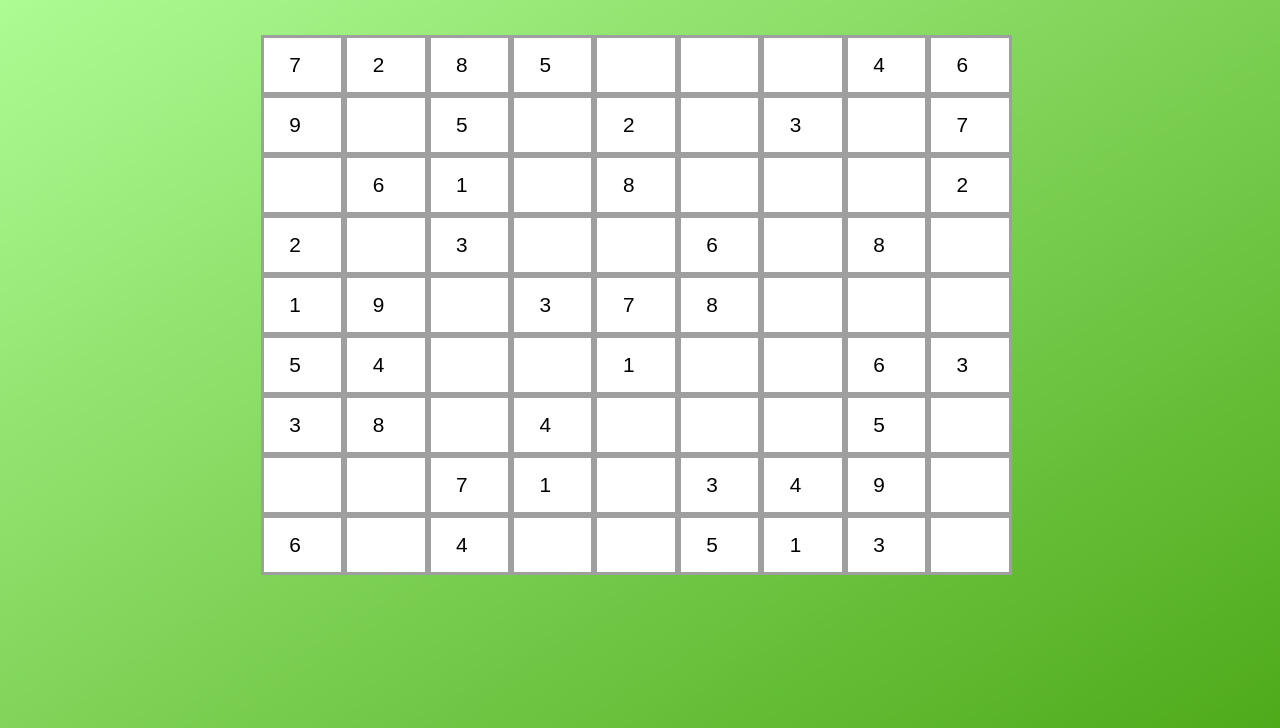
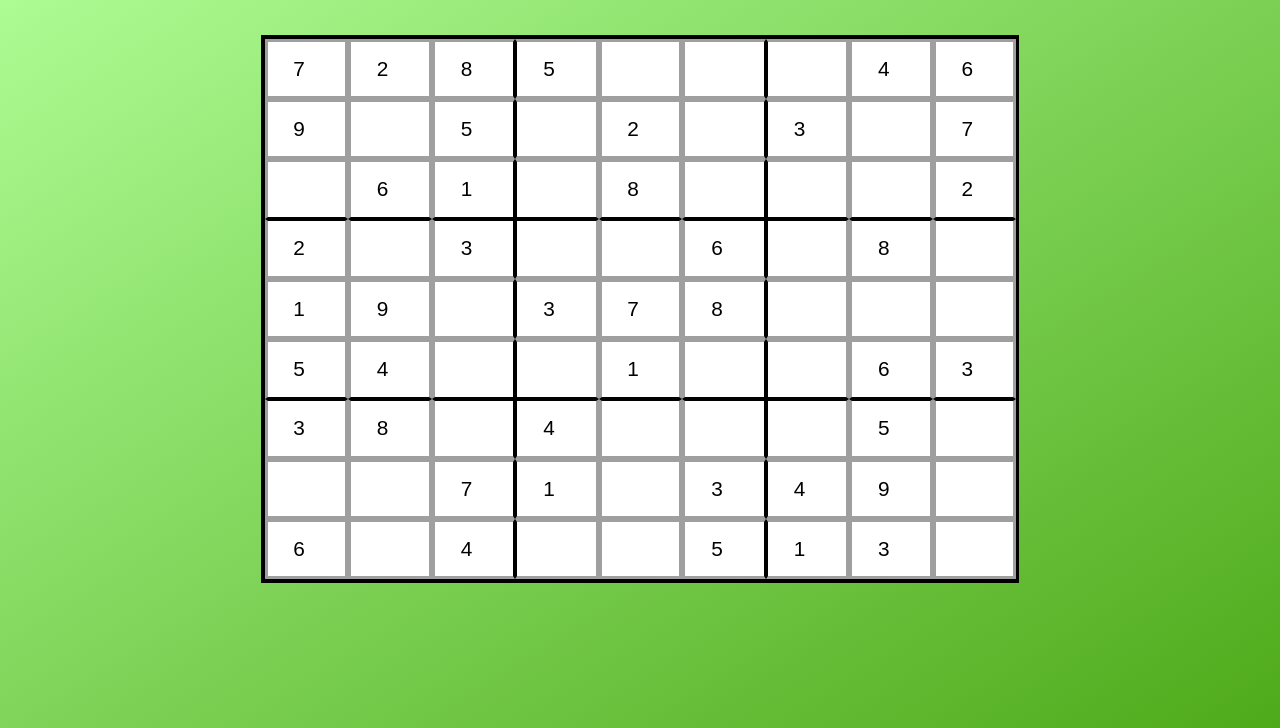
Before and after one commit to pipliya/suduko, a plain HTML site: page index.html in a window 1280 px wide. Shown: the part 72-800 px from the top of the page. Drawn offline with Linux system fonts and the light colour scheme.

Commit message:
Resolving the issue(20.06.2023)

```diff
--- a/index.html
+++ b/index.html
@@ -10,24 +10,29 @@
     }
     #container {
       display: grid;
-      grid-template-columns: repeat(9, 11%);
+      grid-template-columns: repeat(9, 11.13%);
       margin-left: 20%;
       margin-right: 20%;
       margin-top: 3%;
-    }
+      border: 4px solid black;
+      }
+    #container
     input {
       height: 60px;
       text-align: center;
       font-size: 130%;
       border:3px solid #58575791;
+      transition: 0.9s;                         /*added time for transition*/
     }
     input:focus,input::after{
       outline:none;
     }
+
     .heading{
       font-family: 'Montserrat', sans-serif;
       font-size:50px;
       text-align: center;
+
     }
   </style>
 
@@ -60,6 +65,20 @@
     for (var i = 0; i < 9; i++) {
       for (var j = 0; j < 9; j++) {
         var myInput = document.createElement("input");
+
+        if(j==3||j==6){                                                 //for 3X3 borders
+           myInput.style.borderLeft= "2px solid";
+        }
+        if(j==2||j==5){
+          myInput.style.borderRight= "2px solid";
+       }
+        if(i==2||i==5){
+          myInput.style.borderBottom= "2px solid";
+        }
+        if(i==3||i==6){
+          myInput.style.borderTop= "2px solid";
+        }
+
         myInput.id = `${i}${j}`;
         myInput.type = "number";
         var number = Math.ceil(Math.random() * 9);
@@ -76,7 +95,7 @@
         myContainer.appendChild(myInput);
 
         myInput.oninput = function (e) {
-          if(e.target.value > 9 || e.target.value<0 ){
+          if(e.target.value > 9 || e.target.value<0){
             alert("GREATER THAN 9 AND LESS THAN 1 is Not Allowed")
             e.target.value = "";
             e.target.style.backgroundColor = "white";
@@ -162,15 +181,15 @@
 
     if (color == "red") {
       inp.style.backgroundColor = "red";
-      inp.style.border="3px solid"
+      inp.style.border="1px solid"                  //decrease the size of border
     }
     if(color == "green") {
       inp.style.backgroundColor = "green";
-      inp.style.border="3px solid"
+      inp.style.border="1px solid"                  //decrease the size of border
     }
     if(color == "white") {
         inp.style.backgroundColor = "white";
-        inp.style.border="3px solid"
+        inp.style.border="1px solid"                //decrease the size of border
     }
   }
 </script>
```
